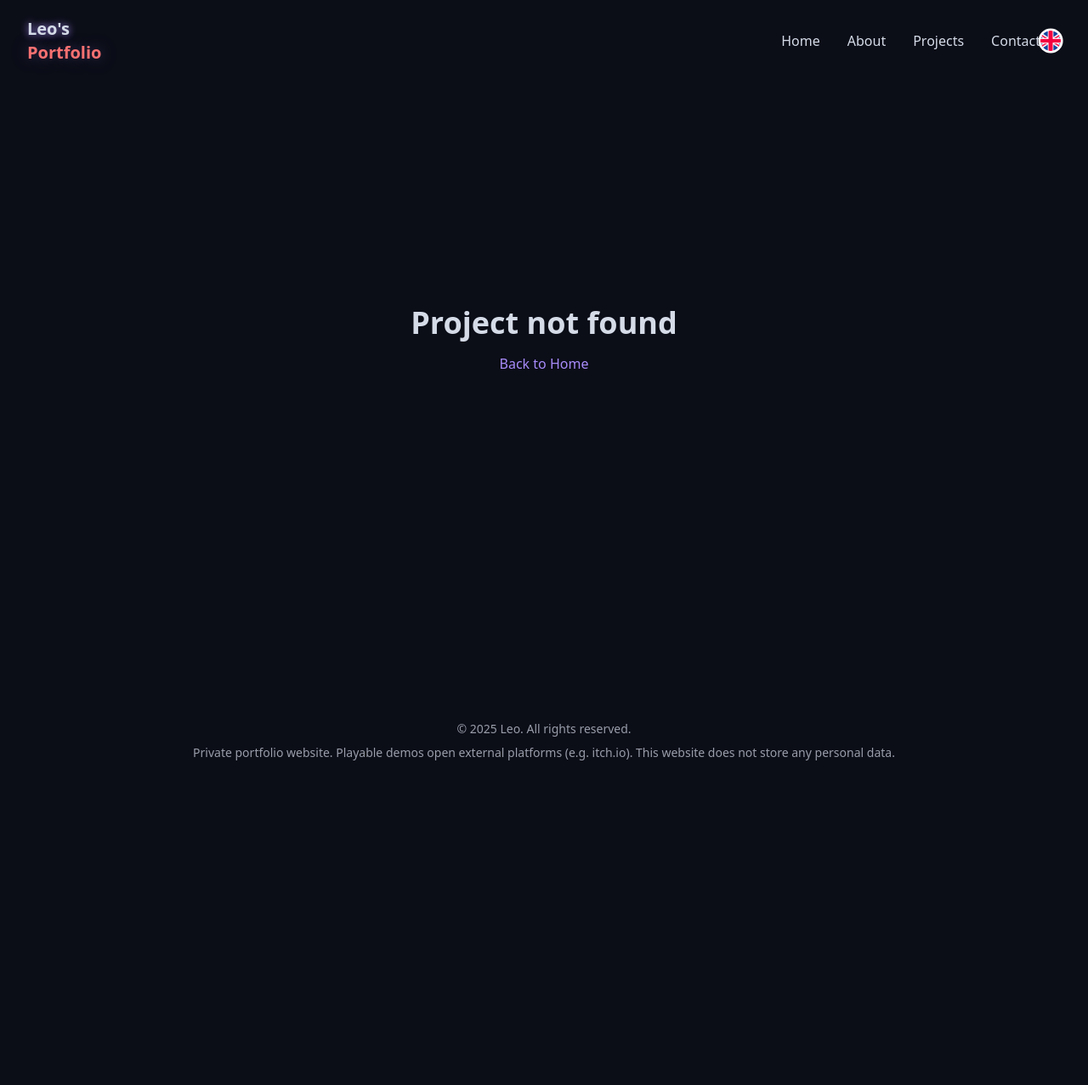
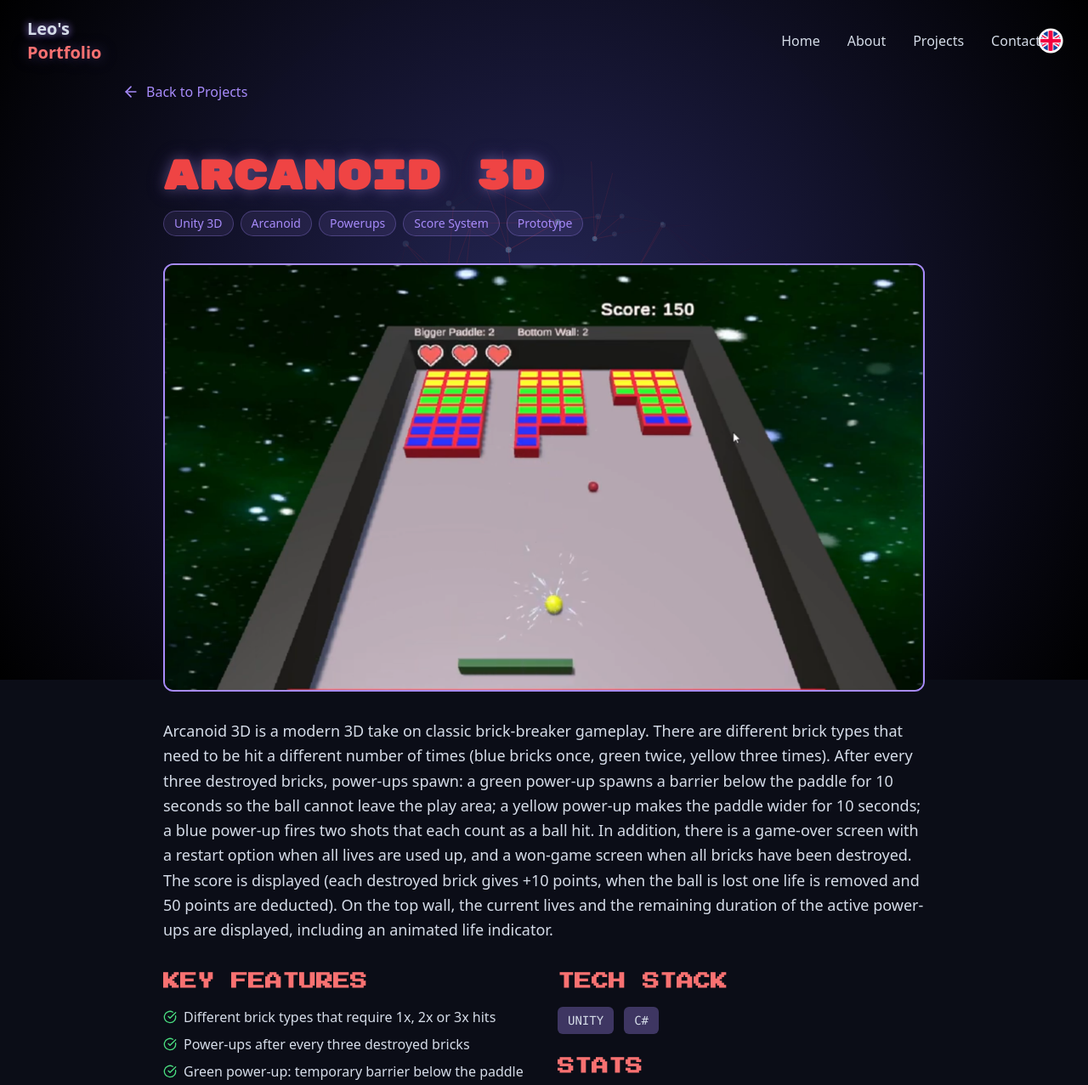
Before and after one commit to 062Leo/dev-portfolio-nextjs, a Next.js app in the folder portfolio-app/: page /projects/arcanoid-3d in a window 1280 px wide. Shown: the top 1277 px of the page at 85% size. Before the commit the page ends 920 px from the top, so only its background shows below. Built offline with nearby package versions, Linux system fonts and the light colour scheme.

Commit message:
added arcanoid

```diff
--- a/portfolio-app/src/data/other_projects.ts
+++ b/portfolio-app/src/data/other_projects.ts
@@ -118,6 +118,130 @@ export const otherProjects = {
         }
       ]
     },
+    {
+      id: "doom-mobility-prototype",
+      title: "DOOM Movement Prototype",
+      subtitle: "",
+      description:
+        "High Mobility Gameplay mit Dashes, Wall-Climbing und Trampolinen. First-Person-Bewegungs-Prototyp inspiriert von DOOM mit hoher Mobilität, Dashes, Trampolinen und präzisem Wall-Climbing.",
+      longDescription:
+        "Dieser Prototyp fokussiert sich auf das schnelle, vertikale Movement wie in DOOM. Der Spieler verfügt über zwei Dashes mit Cooldown-Anzeige im UI, Trampoline mit unterschiedlicher Sprunghöhe und ein durchdachtes Wall-Climbing-System. An Wänden kann nur in bestimmten Blickwinkeln geklettert werden: vertikal bis ca. 90 Grad von der Wand wegschauen, horizontal bis ca. 70 Grad. Dadurch ist der Spieler immer absprungbereit, ähnlich wie im Original-DOOM. Zusätzlich existieren mehrere Spawnpoints und der Spieler stirbt, wenn er aus der Map fällt.",
+      image: "/Bilder/Doom/Doom.png",
+      images: [] as ProjectImage[],
+      detailComponent: "",
+      videos: [],
+      tags: [
+        "Unity",
+        "Networking",
+        "Prototype",
+        "High Mobility",
+        "First Person",
+        "Movement",
+        "Level Design",
+      ],
+      features: [
+        "Zwei Dashes mit sichtbarem Cooldown auf dem Canvas",
+        "Kleine und große Trampoline mit unterschiedlicher Sprunghöhe",
+        "Powerup, das den Dash sofort wieder verfügbar macht",
+        "Mehrere Spawnpoints und Tod beim Fallen aus der Map",
+        "Wall-Climbing nur in definierten Blickwinkeln für DOOM-typisches Movement"
+      ],
+      techStack: ["Unity", "C#", "Netcode for GameObjects"],
+      demoLink: "",
+      demoImage: "",
+      demoDownload: "",
+      githubUrl: "",
+      videoBig: "/Videos/Big/Doom_Showcase.mp4",
+      demotext: "Kurzer Showcase des High-Mobility-Movements (Dashes, Trampoline, Wall-Climbing).",
+      demoControls: [],
+      misctext:
+        "",
+      miscimage: "",
+      miscTitle: "",
+      stats: [
+        {
+          icon: "Zap",
+          label: "Fokus",
+          value: "High-Mobility-Movement und Networking"
+        },
+        {
+          icon: "Layers",
+          label: "Genre",
+          value: "First-Person Movement Prototype"
+        },
+        {
+          icon: "Clock",
+          label: "Typ",
+          value: "Experimenteller Prototyp"
+        },
+        { icon: "Star",   label: "Entwicklung",      value: "Solo-Projekt" }
+      ]
+    },
+
+
+
+     {
+      id: "arcanoid-3d",
+      title: "Arcanoid 3D",
+      subtitle: "",
+      description:
+        "3D-Arcanoid-Prototyp in Unity mit verschiedenen Brick-Typen, mehreren Powerups, Score- und Lebenssystem sowie Game-Over- und Win-Screens.",
+      longDescription:
+        "Arcanoid 3D ist eine moderne 3D-Variante des klassischen Brick-Breaker-Gameplays. Es gibt verschiedene Brick-Typen, die unterschiedlich oft getroffen werden müssen (blaue Bricks 1x, grüne 2x, gelbe 3x). Nach jeweils drei zerstörten Bricks spawnen Powerups: ein grünes Powerup erzeugt eine Barriere unter dem Paddle für 10 Sekunden, sodass der Ball nicht aus dem Spielfeld fallen kann; ein gelbes Powerup vergrößert das Paddle für 10 Sekunden; ein blaues Powerup feuert zwei Schüsse ab, die jeweils wie ein Treffer des Balls zählen. Zusätzlich gibt es einen Game-Over-Screen mit Restart-Möglichkeit, wenn alle Leben verbraucht sind, sowie einen Won-Game-Screen, wenn alle Bricks zerstört wurden. Der Score wird angezeigt (jeder zerstörte Brick +10 Punkte, bei einem verlorenen Ball wird ein Leben abgezogen und 50 Punkte werden abgezogen). Auf der oberen Mauer werden die aktuellen Leben sowie die Restdauer der aktiven Powerups dargestellt, inklusive animierter Lebensanzeige.",
+      image: "/Bilder/Arcanoid/arcanoid.png",
+      images: [] as ProjectImage[],
+      detailComponent: "",
+      videos: [],
+      tags: [
+        "Unity 3D",
+        "Arcanoid",
+        "Powerups",
+        "Score System",
+        "Prototype"
+      ],
+      features: [
+        "Unterschiedliche Brick-Typen mit 1x, 2x oder 3x Treffern",
+        "Powerups nach jeweils drei zerstörten Bricks",
+        "Grünes Powerup: temporäre Barriere unter dem Paddle (10 Sekunden)",
+        "Gelbes Powerup: breiteres Paddle für 10 Sekunden",
+        "Blaues Powerup: zwei Schüsse, die wie Balltreffer zählen",
+        "Game-Over- und Won-Game-Screens mit Restart-Möglichkeit",
+        "Score-System mit Punkten für Bricks und Abzug bei Lebensverlust",
+        "Anzeige von Leben und Powerup-Dauer auf der oberen Mauer mit Animation"
+      ],
+      techStack: ["Unity", "C#"],
+      demoLink: "",
+      demoImage: "",
+      demoDownload: "",
+      githubUrl: "",
+      videoBig: "/Videos/Big/Arcanoid.mp4",
+      demotext:
+        "Gameplay-Showcase von Arcanoid 3D mit Bricks, Powerups, Score- und Lebenssystem.",
+      demoControls: [],
+      misctext: "",
+      miscimage: "",
+      miscTitle: "",
+      stats: [
+        {
+          icon: "Zap",
+          label: "Fokus",
+          value: "Arcanoid-Gameplay mit Powerups und Score-System"
+        },
+        {
+          icon: "Layers",
+          label: "Genre",
+          value: "3D Brick-Breaker Prototype"
+        },
+        {
+          icon: "Clock",
+          label: "Status",
+          value: "Fertiger Prototyp mit Restart-Logik"
+        },
+        { icon: "Star",   label: "Entwicklung",      value: "Solo-Projekt" }
+      ]
+    },
+
+
 
      {
       id: "",
@@ -185,64 +309,7 @@ export const otherProjects = {
       stats: []
     },
 
-    {
-      id: "doom-mobility-prototype",
-      title: "DOOM Movement Prototype",
-      subtitle: "",
-      description:
-        "High Mobility Gameplay mit Dashes, Wall-Climbing und Trampolinen. First-Person-Bewegungs-Prototyp inspiriert von DOOM mit hoher Mobilität, Dashes, Trampolinen und präzisem Wall-Climbing.",
-      longDescription:
-        "Dieser Prototyp fokussiert sich auf das schnelle, vertikale Movement wie in DOOM. Der Spieler verfügt über zwei Dashes mit Cooldown-Anzeige im UI, Trampoline mit unterschiedlicher Sprunghöhe und ein durchdachtes Wall-Climbing-System. An Wänden kann nur in bestimmten Blickwinkeln geklettert werden: vertikal bis ca. 90 Grad von der Wand wegschauen, horizontal bis ca. 70 Grad. Dadurch ist der Spieler immer absprungbereit, ähnlich wie im Original-DOOM. Zusätzlich existieren mehrere Spawnpoints und der Spieler stirbt, wenn er aus der Map fällt.",
-      image: "/Bilder/Doom/Doom.png",
-      images: [] as ProjectImage[],
-      detailComponent: "",
-      videos: [],
-      tags: [
-        "Unity",
-        "Networking",
-        "Prototype",
-        "High Mobility",
-        "First Person",
-        "Movement",
-        "Level Design",
-      ],
-      features: [
-        "Zwei Dashes mit sichtbarem Cooldown auf dem Canvas",
-        "Kleine und große Trampoline mit unterschiedlicher Sprunghöhe",
-        "Powerup, das den Dash sofort wieder verfügbar macht",
-        "Mehrere Spawnpoints und Tod beim Fallen aus der Map",
-        "Wall-Climbing nur in definierten Blickwinkeln für DOOM-typisches Movement"
-      ],
-      techStack: ["Unity", "C#", "Netcode for GameObjects"],
-      demoLink: "",
-      demoImage: "",
-      demoDownload: "",
-      githubUrl: "",
-      videoBig: "/Videos/Big/Doom_Showcase.mp4",
-      demotext: "Kurzer Showcase des High-Mobility-Movements (Dashes, Trampoline, Wall-Climbing).",
-      demoControls: [],
-      misctext:
-        "",
-      miscimage: "",
-      miscTitle: "",
-      stats: [
-        {
-          icon: "Zap",
-          label: "Fokus",
-          value: "High-Mobility-Movement und Networking"
-        },
-        {
-          icon: "Layers",
-          label: "Genre",
-          value: "First-Person Movement Prototype"
-        },
-        {
-          icon: "Clock",
-          label: "Typ",
-          value: "Experimenteller Prototyp"
-        }
-      ]
-    },
+
     {
           id: "coming-soon",
           title: "Bald verfügbar",
--- a/portfolio-app/src/data/other_projects_en.ts
+++ b/portfolio-app/src/data/other_projects_en.ts
@@ -173,9 +173,71 @@ export const otherProjects = {
               icon: "Clock",
               label: "Type",
               value: "Experimental prototype"
-            }
+            },
+            { icon: "Star", label: "Development", value: "Solo project" }
           ]
         },
+
+    {
+          id: "arcanoid-3d",
+          title: "Arcanoid 3D",
+          subtitle: "",
+          description:
+            "3D Arcanoid prototype in Unity with different brick types, multiple power-ups, scoring and life system as well as game-over and win screens.",
+          longDescription:
+            "Arcanoid 3D is a modern 3D take on classic brick-breaker gameplay. There are different brick types that need to be hit a different number of times (blue bricks once, green twice, yellow three times). After every three destroyed bricks, power-ups spawn: a green power-up spawns a barrier below the paddle for 10 seconds so the ball cannot leave the play area; a yellow power-up makes the paddle wider for 10 seconds; a blue power-up fires two shots that each count as a ball hit. In addition, there is a game-over screen with a restart option when all lives are used up, and a won-game screen when all bricks have been destroyed. The score is displayed (each destroyed brick gives +10 points, when the ball is lost one life is removed and 50 points are deducted). On the top wall, the current lives and the remaining duration of the active power-ups are displayed, including an animated life indicator.",
+          image: "/Bilder/Arcanoid/arcanoid.png",
+          images: [] as ProjectImage[],
+          detailComponent: "",
+          videos: [],
+          tags: [
+            "Unity 3D",
+            "Arcanoid",
+            "Powerups",
+            "Score System",
+            "Prototype"
+          ],
+          features: [
+            "Different brick types that require 1x, 2x or 3x hits",
+            "Power-ups after every three destroyed bricks",
+            "Green power-up: temporary barrier below the paddle (10 seconds)",
+            "Yellow power-up: wider paddle for 10 seconds",
+            "Blue power-up: two shots that count as ball hits",
+            "Game-over and won-game screens with restart option",
+            "Scoring system with points for bricks and deduction when losing a life",
+            "Display of lives and power-up duration on the top wall with animation"
+          ],
+          techStack: ["Unity", "C#"],
+          demoLink: "",
+          demoImage: "",
+          demoDownload: "",
+          githubUrl: "",
+          videoBig: "/Videos/Big/Arcanoid.mp4",
+          demotext:
+            "Gameplay showcase of Arcanoid 3D with bricks, power-ups, scoring and life system.",
+          demoControls: [],
+          misctext: "",
+          miscimage: "",
+          miscTitle: "",
+          stats: [
+            {
+              icon: "Zap",
+              label: "Focus",
+              value: "Arcanoid-style gameplay with power-ups and scoring system"
+            },
+            {
+              icon: "Layers",
+              label: "Genre",
+              value: "3D brick-breaker prototype"
+            },
+            {
+              icon: "Clock",
+              label: "Status",
+              value: "Finished prototype with restart logic"
+            },
+            { icon: "Star", label: "Development", value: "Solo project" }
+          ]
+    },
 
 
 
```
Also changed, not shown: portfolio-app/public/Bilder/Arcanoid/arcanoid.png (added), 1 other file (tests, documents, lock files or other folders).
